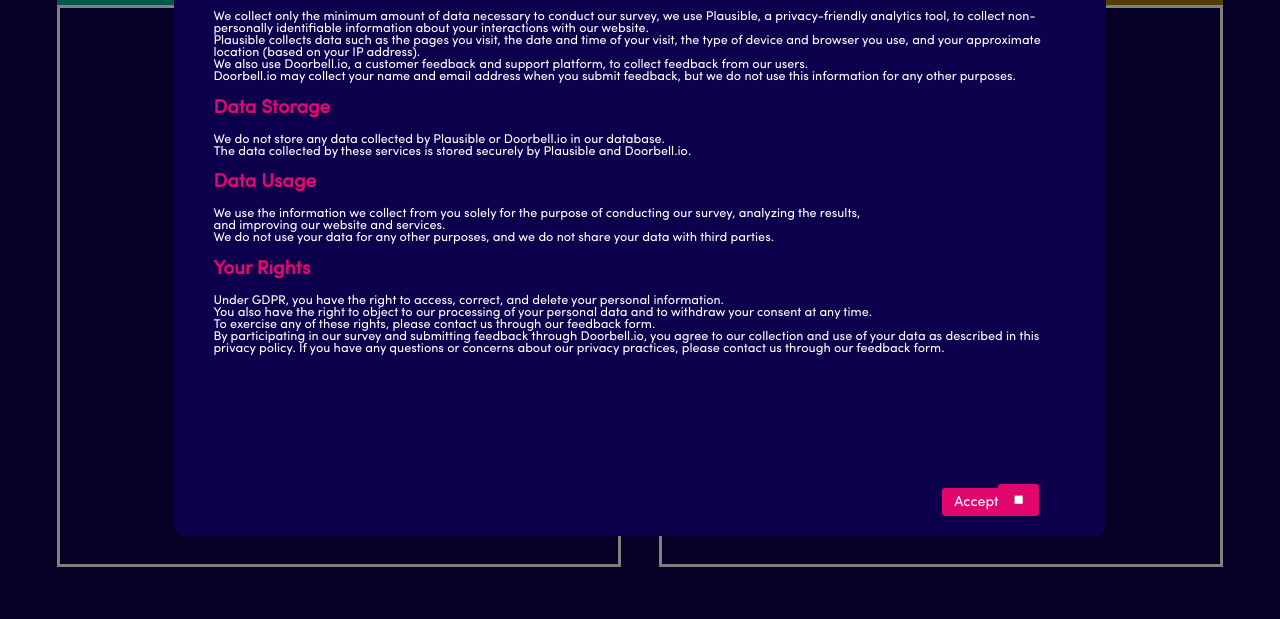
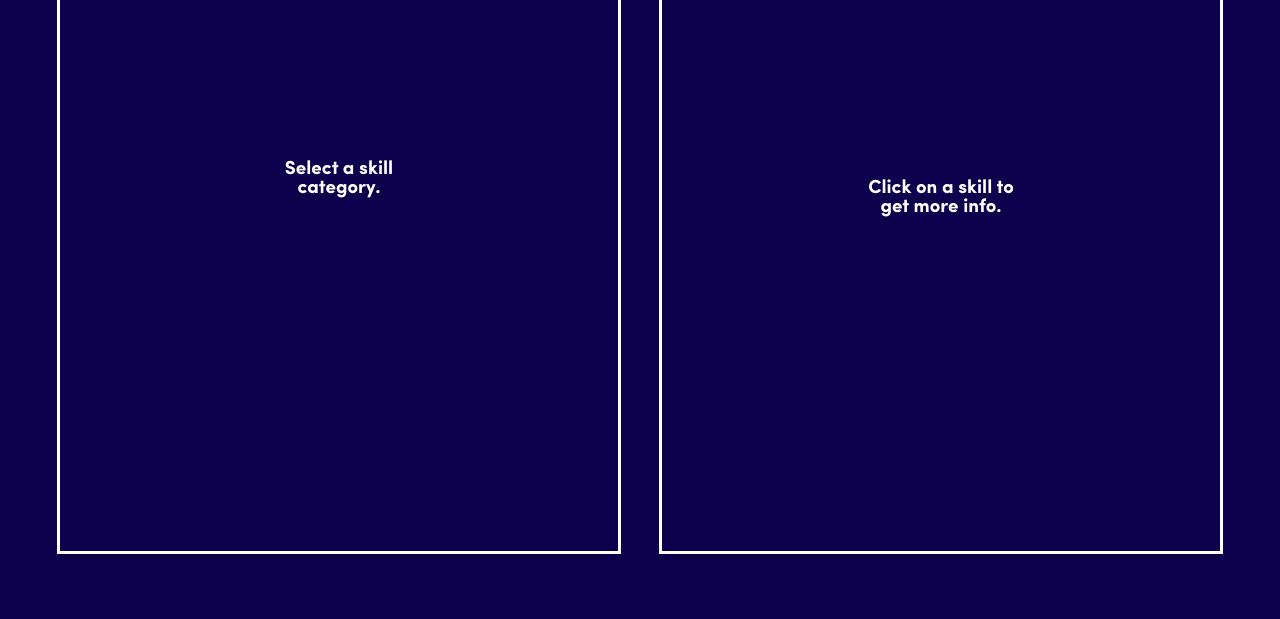
Before and after one commit to LenniMatilainen/skill-collector, a React app: page / in a window 1280 px wide. Shown: the part 181-800 px from the top of the page. Built offline with nearby package versions, Linux system fonts and the light colour scheme; a script that the page names is missing.

Commit message:
Removed code not written by Lenni

```diff
--- a/public/index.html
+++ b/public/index.html
@@ -6,41 +6,12 @@
     <meta name="viewport" content="width=device-width, initial-scale=1" />
     <meta name="theme-color" content="#000000" />
     <meta
-      name="description"
-      content="Web site created using create-react-app"
+      name="JAMK Skill Collector"
     />
     <title>Skill Collector</title>
-    <script defer data-domain="86.50.229.147" src="https://plausible.io/js/script.js"></script>
   </head>
   <body>
-
     <noscript>You need to enable JavaScript to run this app.</noscript>
     <div id="root"></div>
-    <!--
-      This HTML file is a template.
-      If you open it directly in the browser, you will see an empty page.
-
-      You can add webfonts, meta tags, or analytics to this file.
-      The build step will place the bundled scripts into the <body> tag.
-
-      To begin the development, run `npm start` or `yarn start`.
-      To create a production bundle, use `npm run build` or `yarn build`.
-    -->
-
-    <!-- Doorbell.io starts-->
-    <script type="text/javascript">
-      window.doorbellOptions = {
-          "id": "13731",
-          "appKey": "4qeU6oMkHtNduJSFs646hZQ8CnqDXpQ3Ys2mSyFLrvPJkZlG2qVOAT8m9r8DBCtE"
-      };
-      (function(w, d, t) {
-          var hasLoaded = false;
-          function l() { if (hasLoaded) { return; } hasLoaded = true; window.doorbellOptions.windowLoaded = true; var g = d.createElement(t);g.id = 'doorbellScript';g.type = 'text/javascript';g.async = true;g.src = 'https://embed.doorbell.io/button/'+window.doorbellOptions['id']+'?t='+(new Date().getTime());(d.getElementsByTagName('head')[0]||d.getElementsByTagName('body')[0]).appendChild(g); }
-          if (w.attachEvent) { w.attachEvent('onload', l); } else if (w.addEventListener) { w.addEventListener('load', l, false); } else { l(); }
-          if (d.readyState == 'complete') { l(); }
-      }(window, document, 'script'));
-  </script>
- <!-- Doorbell.io ends-->
-
   </body>
 </html>
--- a/src/Main.js
+++ b/src/Main.js
@@ -1,7 +1,6 @@
 import "./main.css"
 import Navbar from "./components/sfia-8/Nav";
 import Selectors from "./components/sfia-8/Selectors/Selectors"
-import GDPR from "./components/GDPR/GDPR"
 import { useState } from "react";
 
 function Main() {
@@ -64,12 +63,9 @@
     });
   });
 }
-
-
   return (
     <>
       <Navbar />
-      <GDPR />
       <Selectors
       pushNewSkill={pushNewSkill}
       RemoveSkill={removeSkill}
--- a/src/components/GDPR/GDPR.js
+++ /dev/null
@@ -1,96 +0,0 @@
-import React, { useState, useEffect } from "react";
-import "./popup.css";
-
-function Popup(props) {
-  const [showPopup, setShowPopup] = useState(false);
-  const [isChecked, setIsChecked] = useState(false);
-
-  useEffect(() => {
-    setTimeout(() => {
-      setShowPopup(true);
-    }, 250);
-  }, []);
-
-function handleCheckboxChange() {
-    setIsChecked(!isChecked);
-  }
-
-function handleAcceptClick() {
-    if (isChecked) {
-      setShowPopup(false);
-    } else {
-      alert("Please check the box to accept.");
-    }
-  }
-
-
-  return showPopup ? (
-    <div className="popup">
-      <div className="popup-inner">
-        <div className="accept-wrapper">
-          <input
-            type="checkbox"
-            id="accept-checkbox"
-            checked={isChecked}
-            onChange={handleCheckboxChange}
-          />
-          <label htmlFor="accept-checkbox"></label>
-        </div>
-        <button className="close-btn" onClick={handleAcceptClick}>
-          Accept
-        </button>
-        {props.children}
-      </div>
-    </div>
-      ) : null;
-    }
-
-function App() {
-  return (
-    <div className="app">
-      <Popup>
-        <p>
-        <h1>GDPR Information</h1>
-            We take your privacy very seriously and are committed to complying with the General Data Protection Regulation (GDPR).
-            <br></br>
-            This privacy policy explains how we collect, use, and protect your personal data when you participate in our survey.
-        </p>
-        <h2>Data Collection</h2>
-        <p>
-            We collect only the minimum amount of data necessary to conduct our survey, we use Plausible, a privacy-friendly analytics tool, to collect non-personally identifiable information about your interactions with our website.
-            <br></br>
-            Plausible collects data such as the pages you visit, the date and time of your visit, the type of device and browser you use, and your approximate location (based on your IP address).
-            <br></br>
-            We also use Doorbell.io, a customer feedback and support platform, to collect feedback from our users.
-            <br></br>
-            Doorbell.io may collect your name and email address when you submit feedback, but we do not use this information for any other purposes.
-        </p>
-        <h2>Data Storage</h2>
-        <p>
-            We do not store any data collected by Plausible or Doorbell.io in our database.
-            <br></br>
-            The data collected by these services is stored securely by Plausible and Doorbell.io.
-        </p>
-        <h2>Data Usage</h2>
-        <p>
-            We use the information we collect from you solely for the purpose of conducting our survey, analyzing the results, <br></br> and improving our website and services.
-            <br></br>
-            We do not use your data for any other purposes, and we do not share your data with third parties.
-        </p>
-        <h2>Your Rights</h2>
-        <p>
-            Under GDPR, you have the right to access, correct, and delete your personal information.
-            <br></br>
-            You also have the right to object to our processing of your personal data and to withdraw your consent at any time.
-            <br></br>
-            To exercise any of these rights, please contact us through our feedback form.
-            <br></br>
-            By participating in our survey and submitting feedback through Doorbell.io, you agree to our collection and use of your data as described in this privacy policy.
-            If you have any questions or concerns about our privacy practices, please contact us through our feedback form.
-        </p>
-      </Popup>
-    </div>
-  );
-}
-
-export default App;
--- a/src/components/GDPR/popup.css
+++ /dev/null
@@ -1,64 +0,0 @@
-.popup {
-    position: fixed;
-    top: 0;
-    left: 0;
-    width: 100%;
-    height: 100%;
-    display: flex;
-    justify-content: center;
-    align-items: center;
-    background-color: rgba(0, 0, 0, 0.5);
-    z-index: 13;
-}
-
-.popup-inner{
-    position: relative;
-    padding: 50px;
-    width: 100%;
-    max-width: 1080px;
-    background-color: #0D004C;
-    height: calc(100% - 230px);
-    margin-bottom: 5%;
-    overflow-y: auto;
-    -webkit-overflow-scrolling: touch;
-    border-radius: 15px;
-}
-
-.popup-inner .close-btn{
-    position: absolute;
-    bottom: 25px;
-    right: 120px;
-    padding: 8px 16px;
-    background-color: #E2066F;
-    color: white;
-    font-family: 'Sofia Pro', sans-serif;
-    font-size: 18px;
-    border: none;
-    cursor: pointer;
-    transition: all 0.3s ease-in-out;
-    border-radius: 4px;
-}
-
-.popup-inner .close-btn:hover {
-    background-color: #E2066F;
-    color: black;
-}
-
-.popup-inner .accept-wrapper{
-    position: absolute;
-    bottom: 25px;
-    right: 85px;
-    padding: 10px 16px;
-    background-color: #E2066F;
-    border-radius: 4px;
-
-}
-
-.popup > p, .popup > h3 {
-    color: white;
-    font-family: 'Sofia Pro', sans-serif;
-}
-
-.popup-inner > p > h1, .popup-inner > h2 {
-    color: #E2066F;
-}
--- a/src/components/sfia-8/Nav.js
+++ b/src/components/sfia-8/Nav.js
@@ -8,7 +8,7 @@
     return (
       <nav>
         <section onClick={Refresh} className="Logos">
-            <img className="WhiteLogo" src={WhiteLogo} />
+            <img className="WhiteLogo" src={WhiteLogo} alt="JAMK's white logo" />
             <h1 className="pinkLogo">Skill Collector</h1>
         </section>
         <section className="state">
```
Also changed, not shown: src/components/skillData.js.
